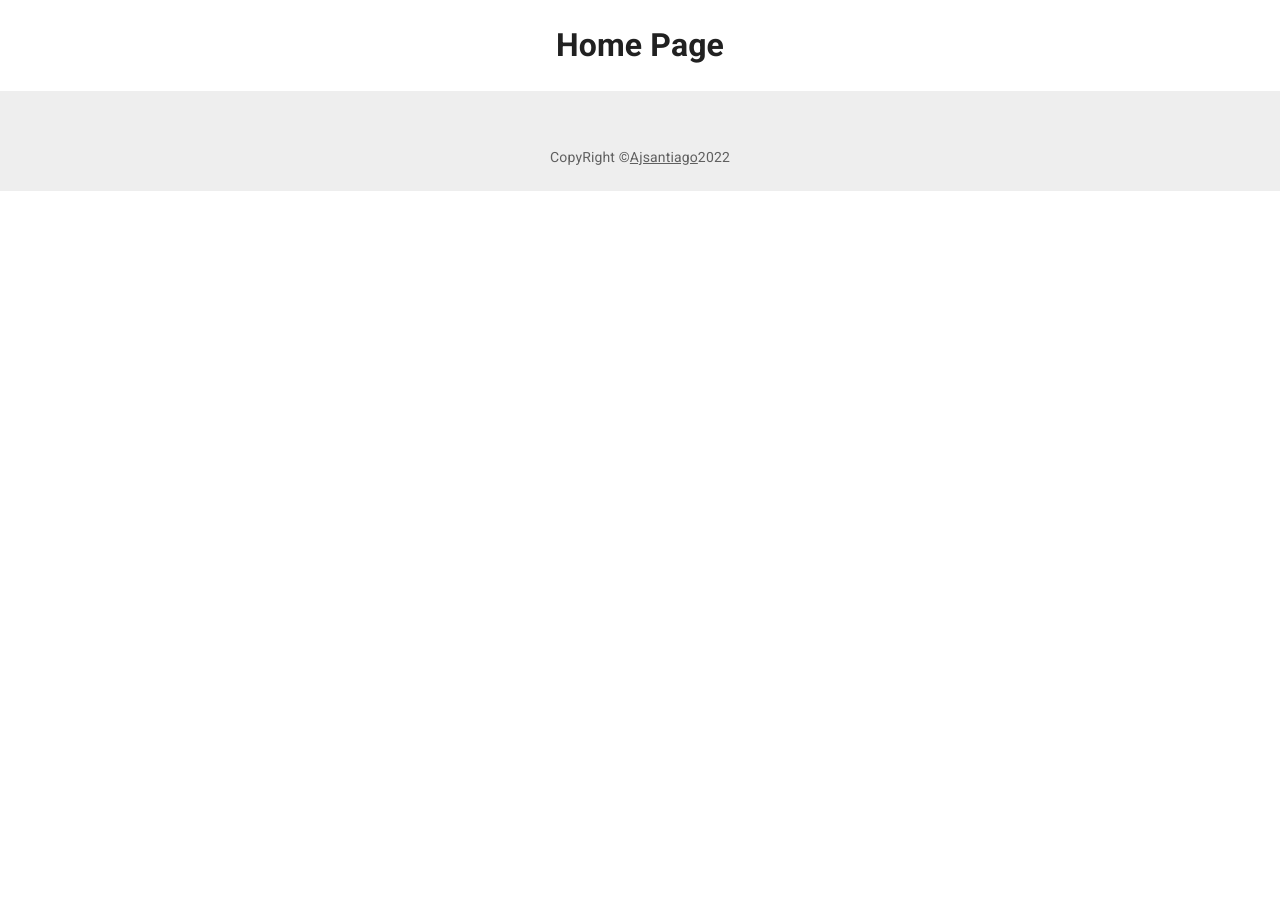
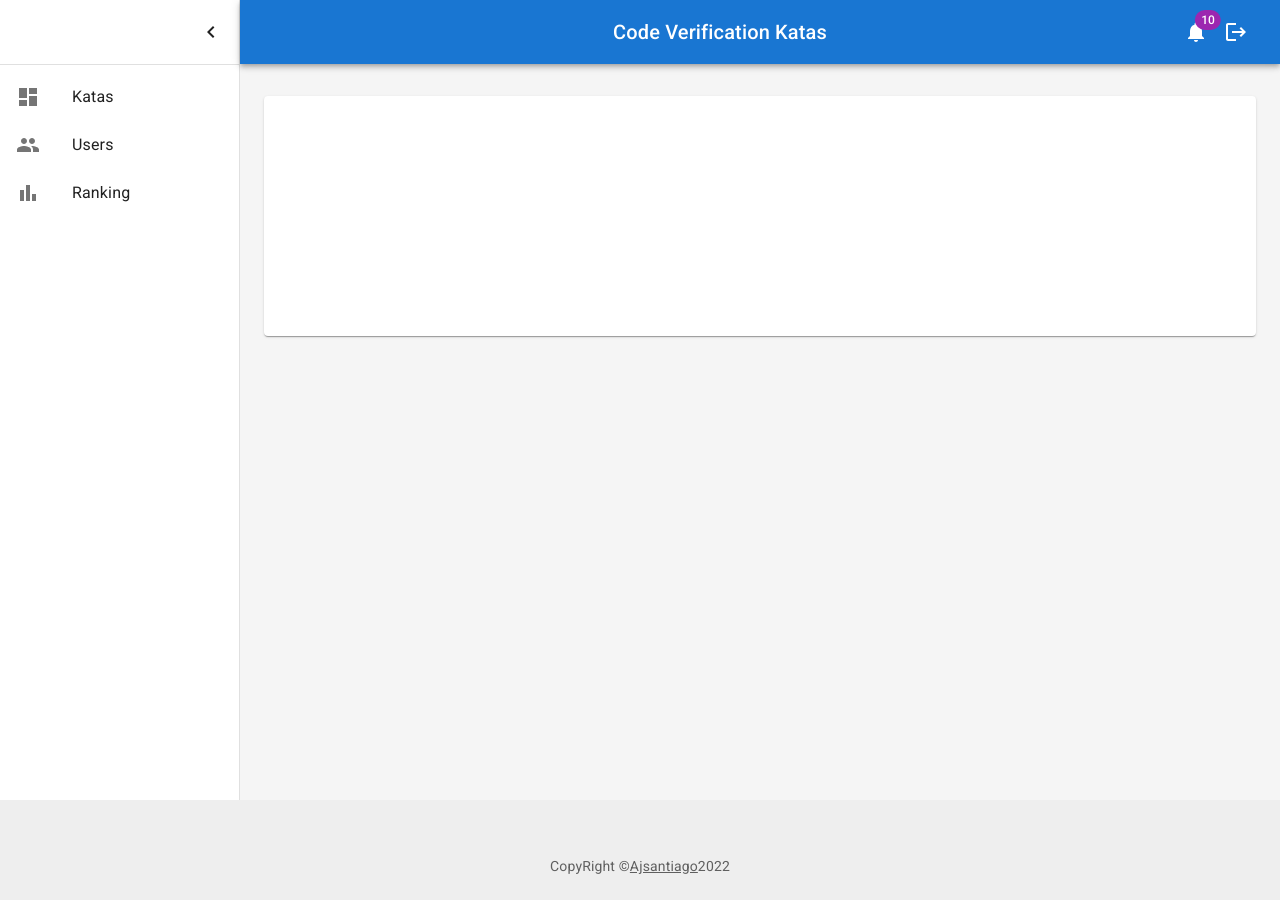
Before and after one commit to AjSantiago/code-verifier-fe, a React (Create React App) app: page / in a window 1280 px wide. Before the commit the page ends 800 px from the top, so only its background shows below. Built offline with nearby package versions, Linux system fonts and the light colour scheme.

Commit message:
Dashboard component done

```diff
--- /dev/null
+++ b/src/components/dashboard/Dashboard.tsx
@@ -0,0 +1,191 @@
+import React, { useState } from 'react';
+
+//* Theme personalization of Material UI
+import { styled, createTheme, ThemeProvider } from '@mui/material/styles';
+//* Css & Drawer
+import CssBaseline from '@mui/material/CssBaseline';
+import MuiDrawer from '@mui/material/Drawer';
+
+//* Nav Bar
+import MuiAppBar, { AppBarProps as MuiAppBarProps } from '@mui/material/AppBar';
+import Toolbar from '@mui/material/Toolbar';
+import Typography from '@mui/material/Typography';
+//* Material Lists
+import List from '@mui/material/List';
+//*  Icons
+import IconButton from '@mui/material/IconButton';
+import Badge from '@mui/material/Badge';
+import MenuIcon from '@mui/icons-material/Menu';
+import ChevronLeftIcon from '@mui/icons-material/ChevronLeft';
+import LogoutIcon from '@mui/icons-material/Logout';
+import NotificationsIcon from '@mui/icons-material/Notifications';
+//* Material Grids & Box
+import Box from '@mui/material/Box';
+import Container from '@mui/material/Container';
+import Divider from '@mui/material/Divider';
+import Grid from '@mui/material/Grid';
+import Paper from '@mui/material/Paper';
+
+//* List for the Menu
+import { MenuItems } from './MenuItems';
+
+//* Width for Drawer Menu
+const drawerWidth: number = 240;
+
+//* Props for AppBar
+interface AppBarProps extends MuiAppBarProps {
+  open?: boolean;
+}
+
+//* TODO: AppBar Component
+const AppBar = styled(MuiAppBar, {
+  shouldForwardProp: (prop) => prop !== 'open',
+})<AppBarProps>(({ theme, open }) => ({
+  zIndex: theme.zIndex.drawer + 1,
+  transition: theme.transitions.create(['width', 'margin'], {
+    easing: theme.transitions.easing.sharp,
+    duration: theme.transitions.duration.leavingScreen,
+  }),
+  ...(open && {
+    marginLeft: drawerWidth,
+    width: `calc(100% - ${drawerWidth}px)`,
+    transition: theme.transitions.create(['width', 'margin'], {
+      easing: theme.transitions.easing.sharp,
+      duration: theme.transitions.duration.enteringScreen,
+    }),
+  }),
+}));
+
+//* TODO: DrawerMenu
+const Drawer = styled(MuiDrawer, {
+  shouldForwardProp: (prop) => prop !== 'open',
+})(({ theme, open }) => ({
+  '& .MuiDrawer-paper': {
+    position: 'relative',
+    whiteSpace: 'nowrap',
+    width: drawerWidth,
+    transition: theme.transitions.create('width', {
+      easing: theme.transitions.easing.sharp,
+      duration: theme.transitions.duration.enteringScreen,
+    }),
+    boxSizing: 'border-box',
+    ...(!open && {
+      overflowX: 'hidden',
+      transition: theme.transitions.create('width', {
+        easing: theme.transitions.easing.sharp,
+        duration: theme.transitions.duration.leavingScreen,
+      }),
+      width: theme.spacing(7),
+      //* Breakpoint to Media Queries of CSS in different display sizes
+      [theme.breakpoints.up('sm')]: {
+        width: theme.spacing(9),
+      },
+    }),
+  },
+}));
+
+//* Define Theme
+const myTheme = createTheme();
+
+//* Dashboard content
+//* TODO: Refactor with navigation components
+export const Dashboard = () => {
+  const [open, setOpen] = useState(true);
+
+  //* Show / Hide Drawer Menu
+  const toggleDrawer = () => {
+    setOpen(!open);
+  };
+
+  return (
+    <ThemeProvider theme={myTheme}>
+      <Box sx={{ display: 'flex' }}>
+        <CssBaseline />
+        {/* AppBar */}
+        <AppBar position='absolute' open={open}>
+          {/* Toolbar - Actions */}
+          <Toolbar sx={{ pr: '24px' }}>
+            {/* Icon to toggle Drawer Menu */}
+            <IconButton
+              edge='start'
+              color='inherit'
+              aria-label='open drawer'
+              onClick={toggleDrawer}
+              sx={{ marginRight: '36px', ...(open && { display: 'none' }) }}
+            >
+              <MenuIcon />
+            </IconButton>
+            {/* Title of App */}
+            <Typography
+              component='h1'
+              variant='h6'
+              color='inherit'
+              noWrap
+              sx={{ flexGrow: 1 }}
+            >
+              Code Verification Katas
+            </Typography>
+            {/* Icon to Show Notifications */}
+            <IconButton color='inherit'>
+              <Badge badgeContent={10} color='secondary'>
+                <NotificationsIcon />
+              </Badge>
+            </IconButton>
+            {/* Icon to Logout */}
+            <IconButton color='inherit'>
+              <LogoutIcon />
+            </IconButton>
+          </Toolbar>
+        </AppBar>
+        <Drawer variant='permanent' open={open}>
+          <Toolbar
+            sx={{
+              display: 'flex',
+              alignItems: 'center',
+              justifyContent: 'flex-end',
+              px: [1],
+            }}
+          >
+            {/* Icon to Hide the Menu */}
+            <IconButton color='inherit' onClick={toggleDrawer}>
+              <ChevronLeftIcon />
+            </IconButton>
+          </Toolbar>
+          <Divider />
+          {/* List of Menu Items */}
+          <List component='nav'>{MenuItems}</List>
+        </Drawer>
+        {/* Dashboard Content */}
+        <Box
+          component='main'
+          sx={{
+            backgroundColor: (theme) =>
+              theme.palette.mode === 'light'
+                ? theme.palette.grey[100]
+                : theme.palette.grey[900],
+            flexGrow: 1,
+            height: '100vh',
+            overflow: 'auto',
+          }}
+        >
+          {/* Toolbar */}
+          <Toolbar />
+          {/* Container with the Content */}
+          {/* TODO: Change for the Navigation Content by URL and Stack of Routes */}
+          <Container maxWidth='lg' sx={{ mt: 4, mb: 4 }}>
+            <Grid item xs={12} md={8} lg={9}>
+              <Paper
+                sx={{
+                  p: 2,
+                  display: 'flex',
+                  flexDirection: 'column',
+                  height: 240,
+                }}
+              ></Paper>
+            </Grid>
+          </Container>
+        </Box>
+      </Box>
+    </ThemeProvider>
+  );
+};
--- a/src/pages/HomePage.tsx
+++ b/src/pages/HomePage.tsx
@@ -1,9 +1,6 @@
 import React from 'react';
+import { Dashboard } from '../components/dashboard/Dashboard';
 
 export const HomePage = () => {
-  return (
-    <div>
-      <h1>Home Page</h1>
-    </div>
-  );
+  return <Dashboard />;
 };
```
